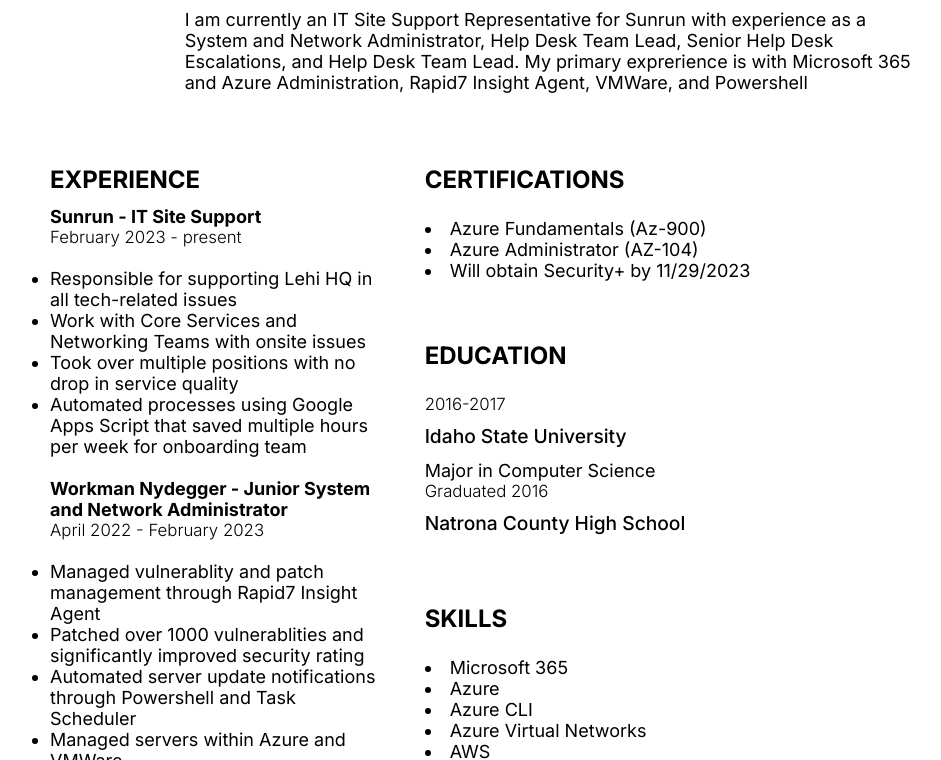
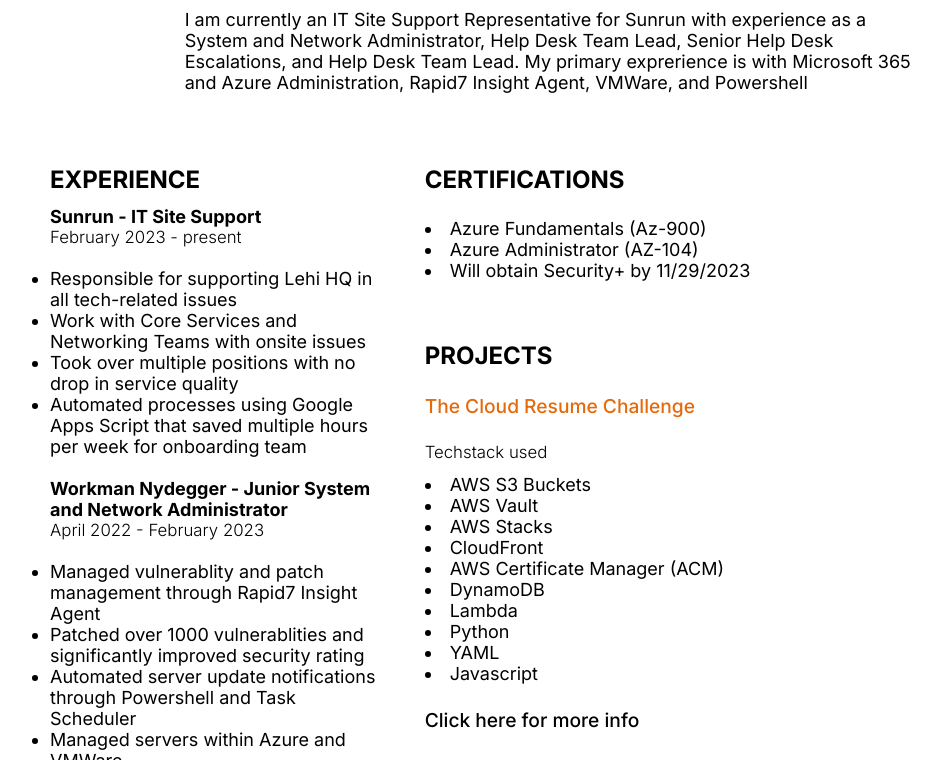
Before and after one commit to sampluid/cloud-public, a plain HTML site: page resume/index.html in a window 1280 px wide. Shown: the part 192-952 px from the top of the page, without its empty margins (150-1091 px from the left). Drawn offline with nearby package versions, Linux system fonts and the light colour scheme; no server answers.

Commit message:
final commit for today

```diff
--- a/resume/index.html
+++ b/resume/index.html
@@ -96,20 +96,30 @@
 
             </div>
             <div class="Education">
-                <h3 class="title">Education</h3>
+                <h3 class="title">Projects</h3>
                 <div class="edu_item">
-                    <p class="item_preTitle">2016-2017</p>
-                    <h4 class="item_title">Idaho State University</h4>
-                    <p class=" description">
-                        Major in Computer Science
-                    </p>
-                </div>
-                <div class="edus_item">
-                    <p class="item_preTitle">Graduated 2016</p>
-                    <h4 class="item_title">Natrona County High School</h4>
+                    <h4 class="project_title">The Cloud Resume Challenge</h4>
+                    <div class="edu_item">
+                        <p class="project_preTitle">Techstack used</p>
+                        </div>
+                    <div class="project_item">
+                    <li>AWS S3 Buckets</li>
+                    <li>AWS Vault</li>
+                    <li>AWS Stacks</li>
+                    <li>CloudFront</li>
+                    <li>AWS Certificate Manager (ACM)</li>
+                    <li>DynamoDB</li>
+                    <li>Lambda</li>
+                    <li>Python</li>
+                    <li>YAML</li>
+                    <li>Javascript</li>
+                    </div>
 
                 </div>
-            </div>
+                <div class="this_item">
+                    <h4 class="link_title"><a href="https://github.com/sampluid/cloud-public/blob/main/README.md">Click here for more info</a></h4>
+                    <br>
+                </div>
 
             <div class="Education">
                 <h3 class="title">Skills</h3>
@@ -119,7 +129,6 @@
                     <li>Azure CLI</li>
                     <li>Azure Virtual Networks</li>
                     <li>AWS</li>
-                    <li>AWS S3 buckets</li>
                     <li>Rapid7</li>
                     <li>Fortinet Firewall</li>
                     <li>HTML</li>
--- a/resume/style.css
+++ b/resume/style.css
@@ -58,10 +58,31 @@
     margin: 0.8rem 0;
 }
 
+.link_title {
+    font-size: 1.6rem;
+    color: rgb(11, 14, 200);
+    font-weight: 500;
+    margin: 0.8rem 0;
+}
+
 .item_subtitle {
     font-size: 1.4rem;
     color: var(--text-color);
     font-weight: 400;
+}
+
+.project_title {
+    font-size: 1.6rem;
+    color: rgb(229, 106, 12);
+    font-weight: 500;
+    margin: 0.8rem 0;
+}
+
+.project_preTitle {
+    margin-top: 1rem;
+    font-size: 1.4rem;
+    color: var(--text-color);
+    font-weight: 300;
 }
 
 /* layouts */
@@ -207,6 +228,18 @@
     margin-top: 2rem;
 }
 
+.this_item {
+    color: rgb(20, 44, 203) 16) 23);
+    margin-top: 2rem;
+}
+
+
+.project_item {
+    margin-top: 1rem;
+    font-size: 1.5rem
+}
+
+
 /* Interests */
 .interest_items {
     margin-top: 2rem;
```
Also changed, not shown: 1 other file.
